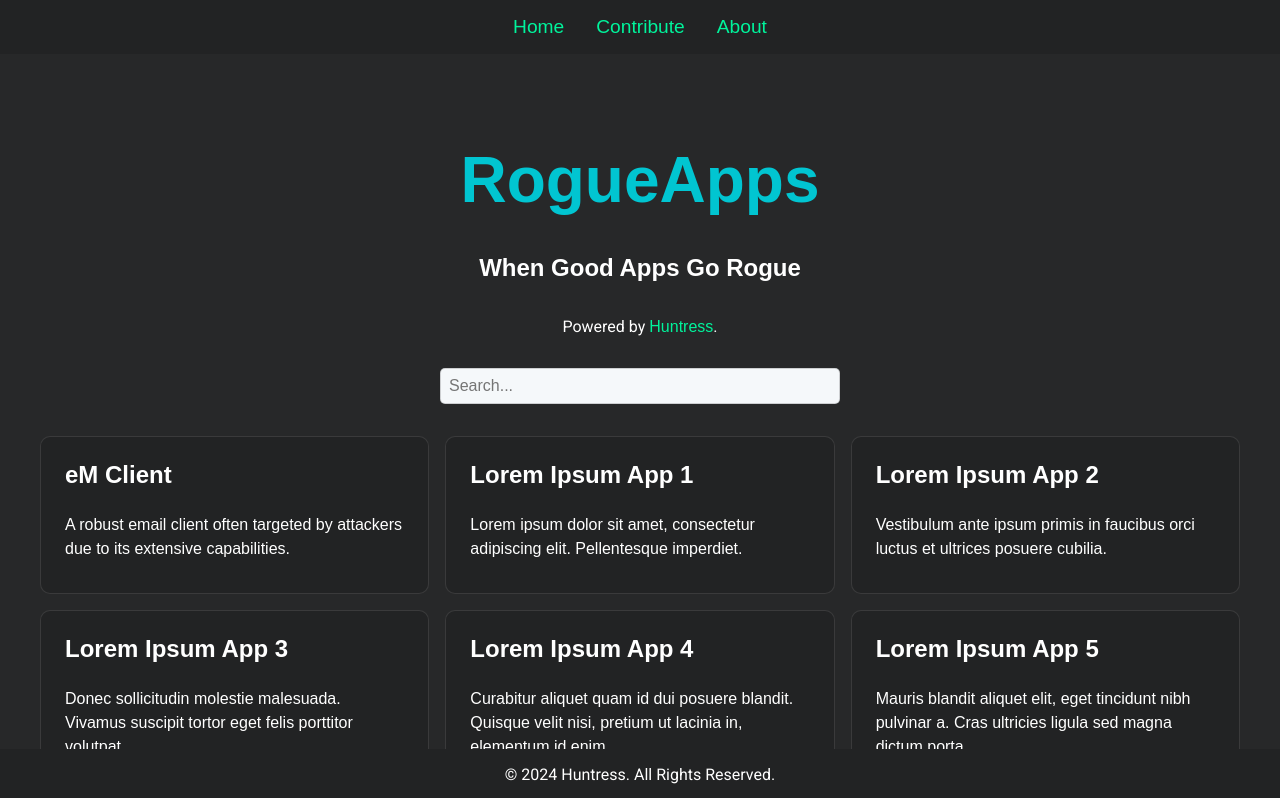
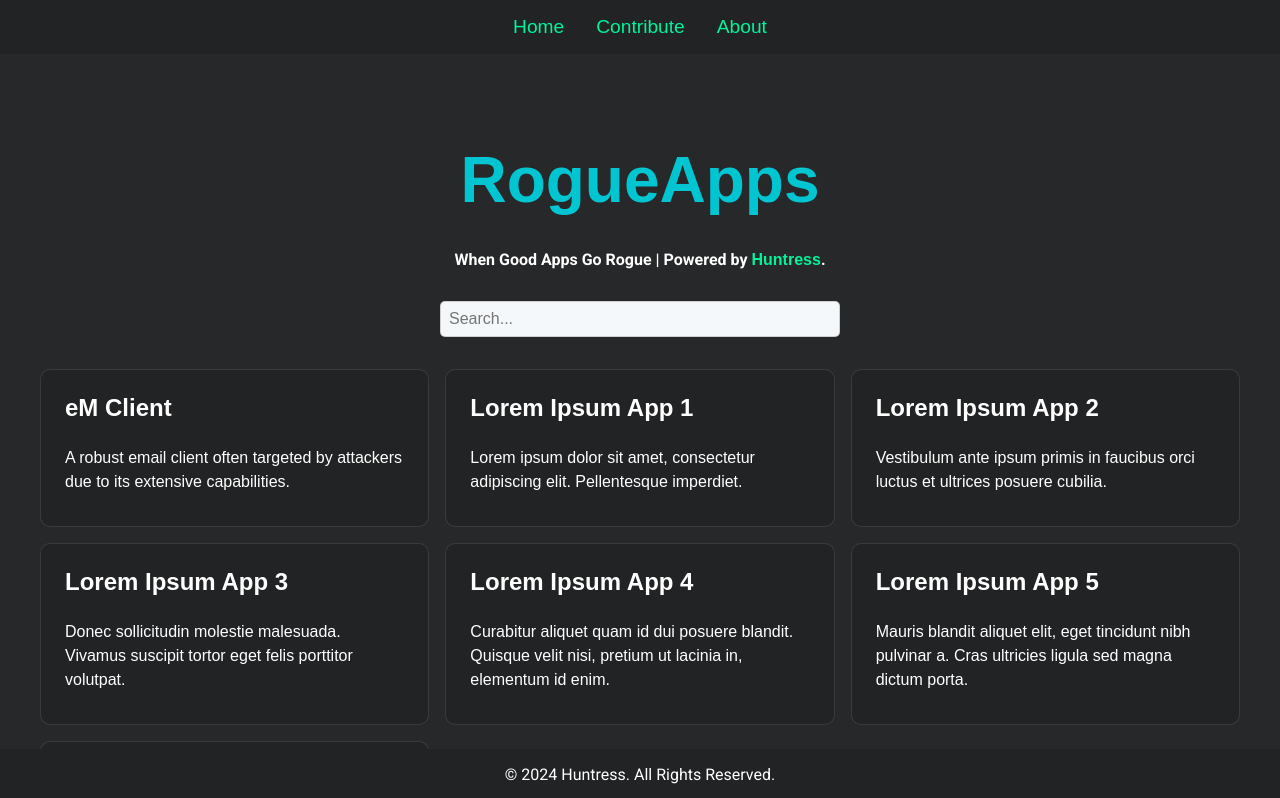
Before and after one commit to huntresslabs/rogueapps, a Next.js app: page / in a window 1280 px wide. Shown: the top 798 px of the page. Built offline with nearby package versions, Linux system fonts and the light colour scheme; a web font is replaced by a local one.

Commit message:
subtitle, better card collapse

```diff
--- a/app/page.tsx
+++ b/app/page.tsx
@@ -36,11 +36,12 @@
   return (
     <div className={styles.container}>
       <main className={styles.main}>
+        {expandedCard === null && (
+          <>
             <h1 className={styles.title}>RogueApps</h1>
-        <h2> When Good Apps Go Rogue</h2>
-        <p className={styles.poweredBy}>
-          Powered by <a href="https://www.huntress.com" target="_blank" rel="noopener noreferrer">Huntress</a>.
-        </p>
+            <h3 className={styles.poweredBy}>
+              When Good Apps Go Rogue | Powered by <a href="https://www.huntress.com" target="_blank" rel="noopener noreferrer">Huntress</a>.
+            </h3>
             <input
               type="text"
               placeholder="Search..."
@@ -48,6 +49,8 @@
               onChange={(e) => setSearchTerm(e.target.value)}
               className={styles.search}
             />
+          </>
+        )}
 
         <div className={`${styles.grid} ${expandedCard !== null ? styles.hidden : ''}`}>
           {filteredApps.map((app, index) => (
--- a/styles/Home.module.css
+++ b/styles/Home.module.css
@@ -9,6 +9,7 @@
   align-items: center;
   min-height: 100vh;
   padding-top: 4rem; /* Add padding to avoid overlap with the navbar */
+  padding-bottom: 6rem; /* Add padding to avoid overlap with the footer */
 }
 
 .title {
@@ -88,7 +89,7 @@
 .card h3 {
   margin: 0 0 1rem 0;
   font-size: 1.5rem;
-  color: var(--white-2);
+  color: var (--white-2);
   font-family: 'Visuelt', sans-serif;
 }
 
--- a/styles/globals.css
+++ b/styles/globals.css
@@ -24,7 +24,7 @@
   font-family: 'HK Nova', sans-serif;
   background-color: var(--dark-gray);
   color: var(--white-2);
-  padding-bottom: 4rem; /* To account for the fixed footer height */
+  padding-bottom: 4rem; /* Add padding to avoid overlap with the footer */
 }
 
 h1, h2, h3, h4, h5, h6 {
```
Lines whose indentation alone changed are shown as unchanged.
